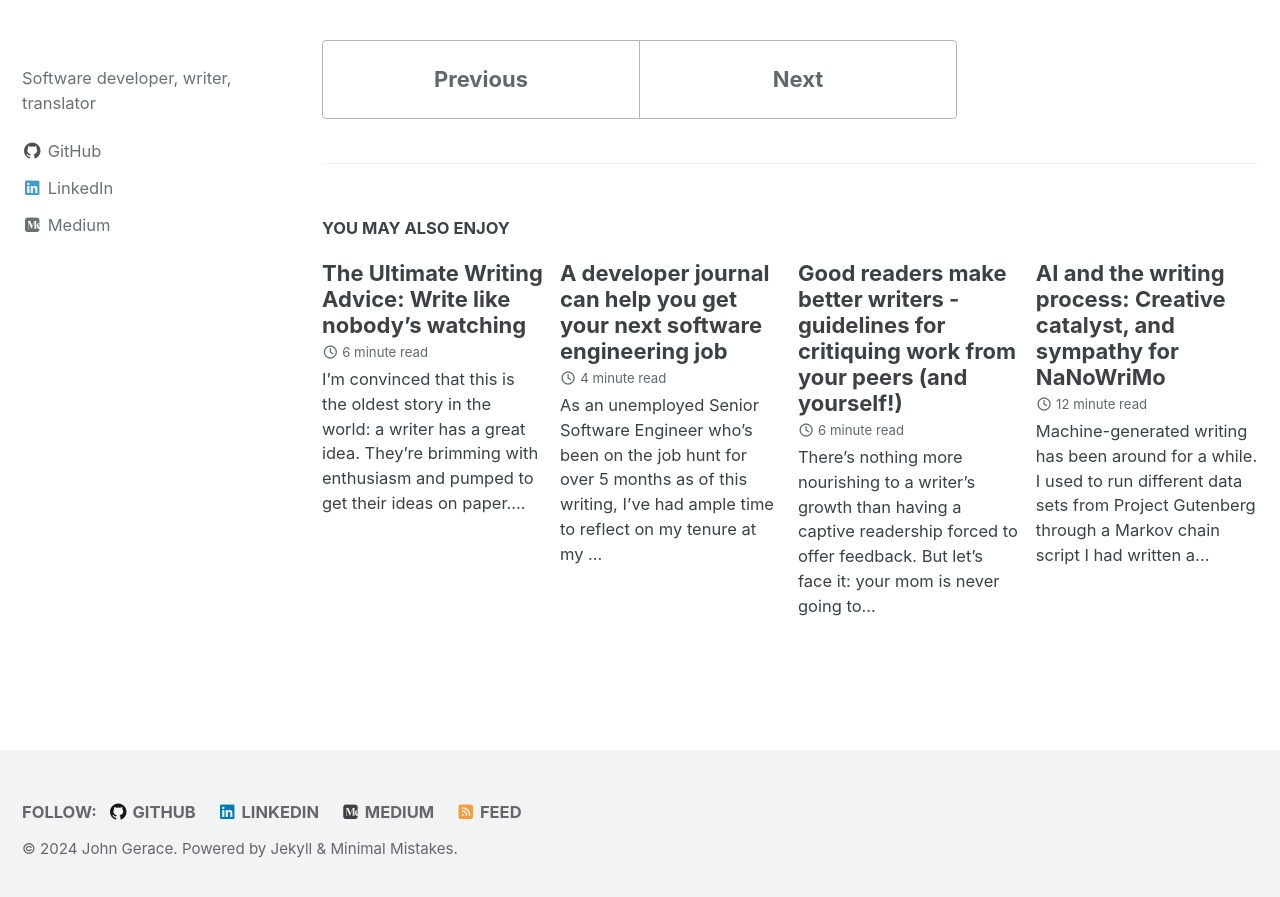
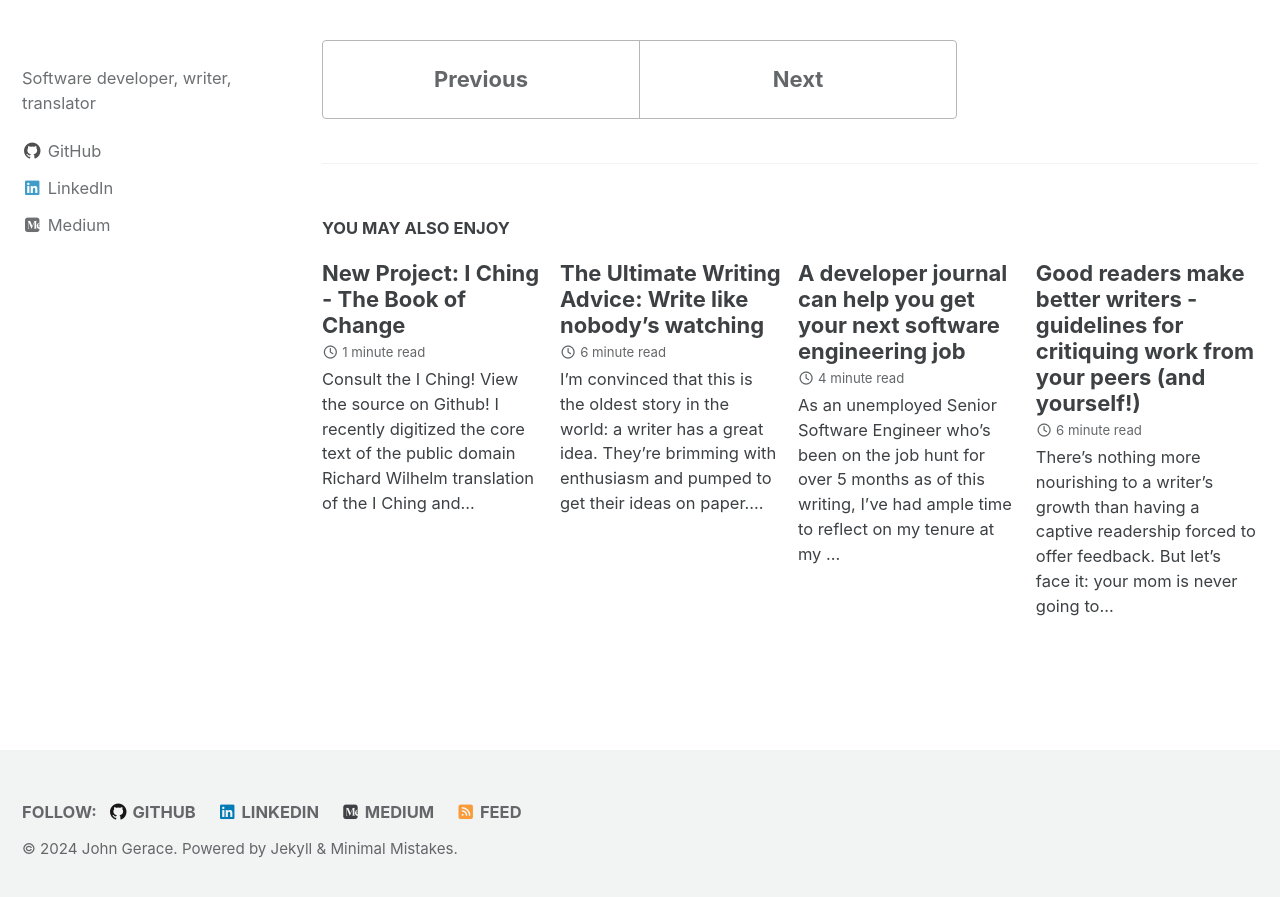
Before and after one commit to jgerace/jgerace.github.io, a Jekyll site: the page built from _posts/2024-08-15-depression-and-pout-pout-fish.md, in a window 1280 px wide and 900 px high, scrolled down 1855 px. Shown: the top 897 px of the window. Built offline with Jekyll 4.4.1, drawn with Linux system fonts in a browser that asks for light colours; cached includes are drawn as plain includes; some of the changed lines change nothing that is shown.

Commit message:
Add I Ching project and post

```diff
--- a/_pages/projects.md
+++ b/_pages/projects.md
@@ -5,6 +5,10 @@
 ---
 
 Here are a few projects I've authored over the years. Hopefully someone can find them useful or educational.
+
+## [I Ching](https://www.johngerace.com/iching/) - The Book of Change
+
+A static web app for consulting the I Ching with an emphasis on a calm, meditative experience.
 
 ## [Dexter](https://github.com/jgerace/dexter)
 
--- /dev/null
+++ b/_posts/2024-11-02-new-project-i-ching.md
@@ -0,0 +1,24 @@
+---
+title: "New Project: I Ching - The Book of Change"
+excerpt_separator: "<!--more-->"
+tags:
+  - software
+  - project
+---
+
+* [Consult the I Ching!](https://www.johngerace.com/iching/)
+* [View the source on Github!](https://github.com/jgerace/iching)
+
+I recently digitized the core text of the public domain [Richard Wilhelm translation of the I Ching](http://www2.unipr.it/~deyoung/I_Ching_Wilhelm_Translation.html) and made a small web app for users to throw stalks (or coins) and get a reading.
+
+This kind of thing exists online[^1], but the sites I've seen don't have a meditative quality to them at all. You click a bunch of buttons and get an immediate result. It's too fast. I wanted to make something that was easy to use, but gives more opportunity for reflection.
+
+To that end, I used vanilla JS and CSS to walk a user through the steps and stretch the process out with simple timed element fading. It begins by prompting the user to throw sticks 6 times instead of automatically picking them at random at a single click. The idea is typically for the user to focus on their concern while they throw the stalks or coins, which can take a couple minutes to organize, interpret, and look up. The least I could do was to extend the timing a couple seconds after each digital throw to encourage a longer period of meditative focus before viewing their readings.
+
+I purposfully omitted Wilhelm's commentary on the hexagrams because I prefer the experience of reading the core text and encouraging more interpretation, but I wouldn't be opposed to including that elsewhere, or on the hexagram reading itself, but hidden by default.
+
+As a career backend engineer, I enjoyed playing around with JS/CSS. It was a fun UI exercise, and I'm definitely going to continue on it to clean up the code and add more interesting features if I can. I want to add more references and context for those who want to read further, and I can add more of the peripheral info about the trigrams and hexagrams, like familial relationships, animals, obtained images, data browsing, etc.
+
+I used [Chota CSS](https://github.com/jenil/chota) for its simple styling and row/col tags, but I don't know that I love it. I ran into some weird problems where I couldn't hide a button, so I want to understasnd more about what it's doing under the hood, but I've also wanted to write my own tiny CSS framework for my own sites, so this might be a good opportunity to get the basics down.
+
+[^1]: A few: [ichingonline.net](https://www.ichingonline.net), [Eclectic Energies](https://www.eclecticenergies.com/iching/virtualcoins), [AI Ching](https://aiching.app/consult-the-i-ching/)
```
